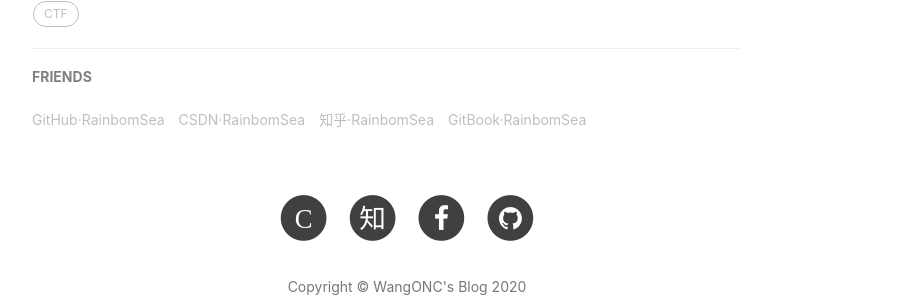
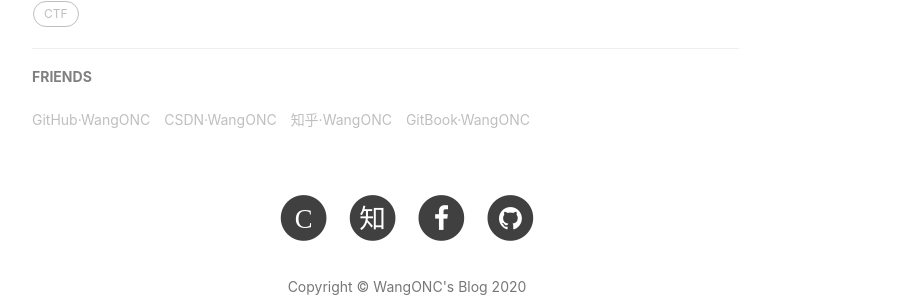
Before and after one commit to rainbomsea/rainbomsea.github.io, a Jekyll site: the page built from _posts/2020-04-07-DEMO.md, in a window 1280 px wide. Shown: the part 792-1092 px from the top of the page, without its empty margins (233-1142 px from the left). Built offline with Jekyll 4.4.1, drawn with Linux system fonts in a browser that asks for light colours; nearby versions of some CDN libraries; comment, search, counter and statistics services are not loaded; grey boxes are pictures that could not be loaded.

Commit message:
Update _config.yml

```diff
--- a/_config.yml
+++ b/_config.yml
@@ -91,16 +91,16 @@ service-worker: true
 # Friends
 friends: [
     {
-        title: "GitHub·RainbomSea",
+        title: "GitHub·WangONC",
         href: "http://WangONC.github.io"
     },{
-        title: "CSDN·RainbomSea",
+        title: "CSDN·WangONC",
         href: "https://blog.csdn.net/WangONC"
     },{
-        title: "知乎·RainbomSea",
+        title: "知乎·WangONC",
         href: "https://www.zhihu.com/people/WangONC"
     },{
-        title: "GitBook·RainbomSea",
+        title: "GitBook·WangONC",
         href: "https://legacy.gitbook.com/xxxxxxxxxxx"
     }
 ]
```
